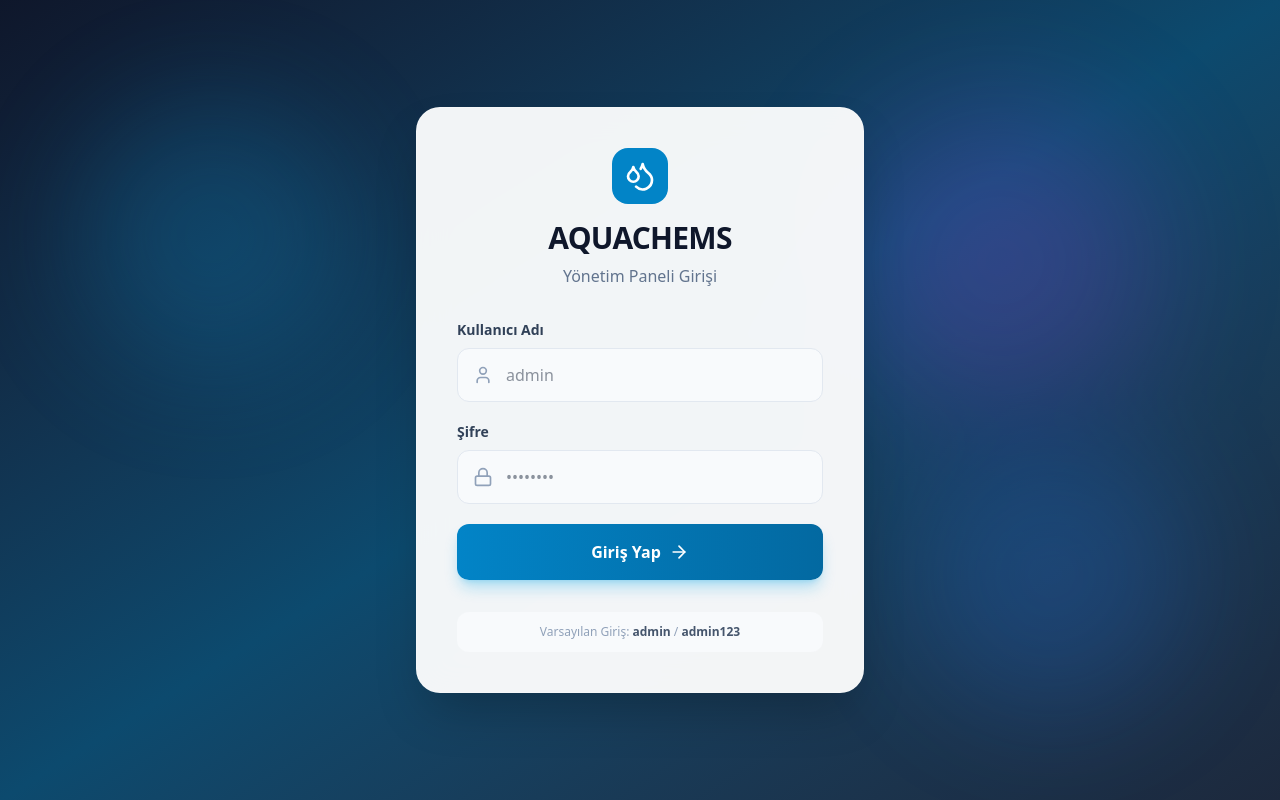
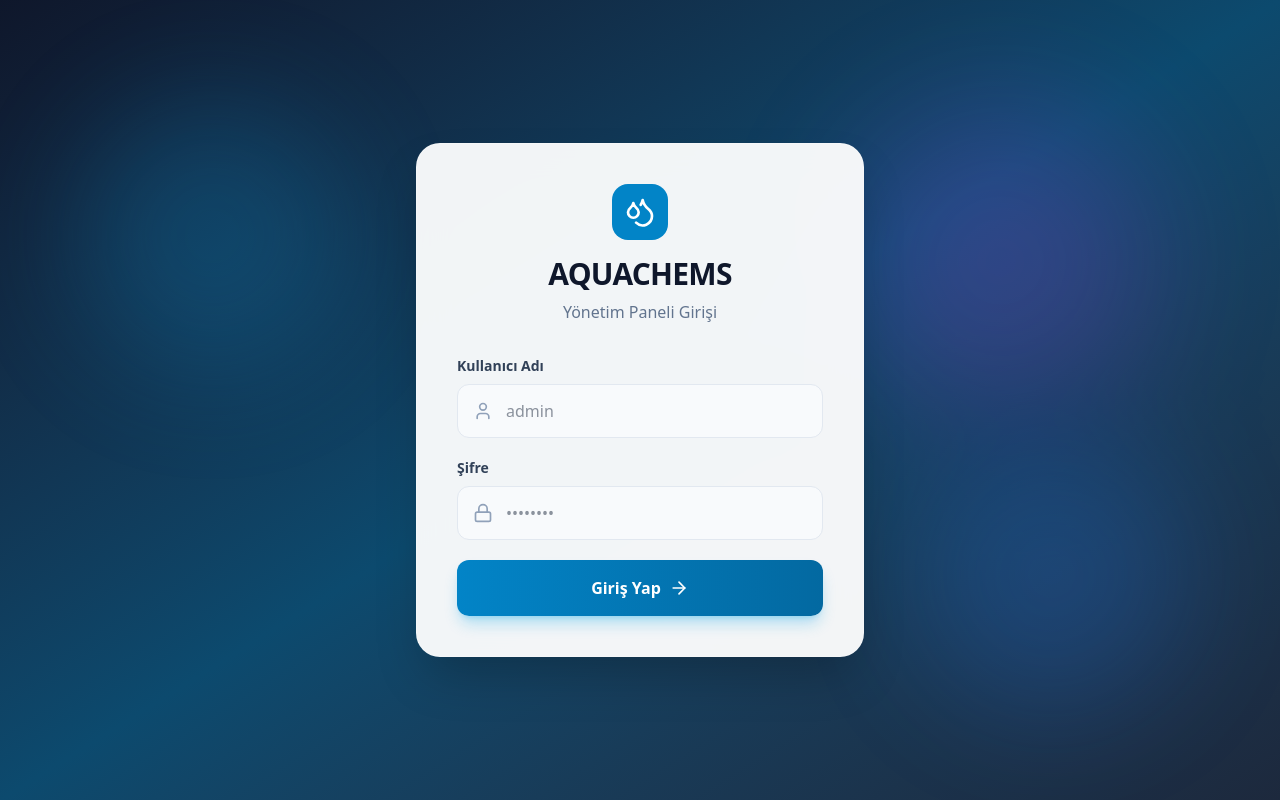
Before and after one commit to cooderhasan/aquachem, a Next.js app: page /admin/login in a window 1280 px wide. Built offline with nearby package versions, Linux system fonts and the light colour scheme; no server answers; the database is empty.

Commit message:
Update admin password and remove login hint from login page

```diff
--- a/src/app/admin/login/page.tsx
+++ b/src/app/admin/login/page.tsx
@@ -112,9 +112,7 @@ export default function AdminLoginPage() {
                     </button>
                 </form>
 
-                <div className="mt-8 text-center text-xs text-slate-400 bg-slate-50 py-3 px-4 rounded-xl">
-                    <p className="font-medium">Varsayılan Giriş: <span className="text-slate-600 font-bold">admin</span> / <span className="text-slate-600 font-bold">admin123</span></p>
-                </div>
+
             </div>
         </div>
     );
--- a/src/app/api/auth/login/route.ts
+++ b/src/app/api/auth/login/route.ts
@@ -7,7 +7,7 @@ export async function POST(request: NextRequest) {
     const { username, password } = body;
 
     // HARDCODED ADMIN FOR NOW (Move to DB later if needed)
-    if (username === 'admin' && password === 'admin123') {
+    if (username === 'admin' && password === 'Aqua@Chems2024!') {
         const session = await encrypt({ user: 'admin', expires: new Date(Date.now() + 24 * 60 * 60 * 1000) });
 
         const response = NextResponse.json({ success: true });
```
